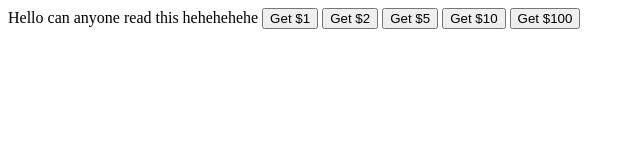
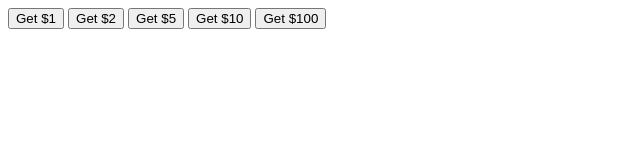
Before and after one commit to oscarnw/firstclickergame, a plain HTML site: page index.html in a window 1280 px wide. Shown: the whole page, without its empty margins (0-640 px from the left). Drawn offline with Linux system fonts and the light colour scheme.

Commit message:
deleted some text

```diff
--- a/index.html
+++ b/index.html
@@ -19,8 +19,6 @@
   </style>
   </head>
   <body>
-  Hello can anyone read this hehehehehe
-
 	  <button onclick="GetDollar(1)">Get $1</button>
 	    <button onclick="GetDollar(2)">Get $2</button>
 	    <button onclick="GetDollar(5)">Get $5</button>
```
